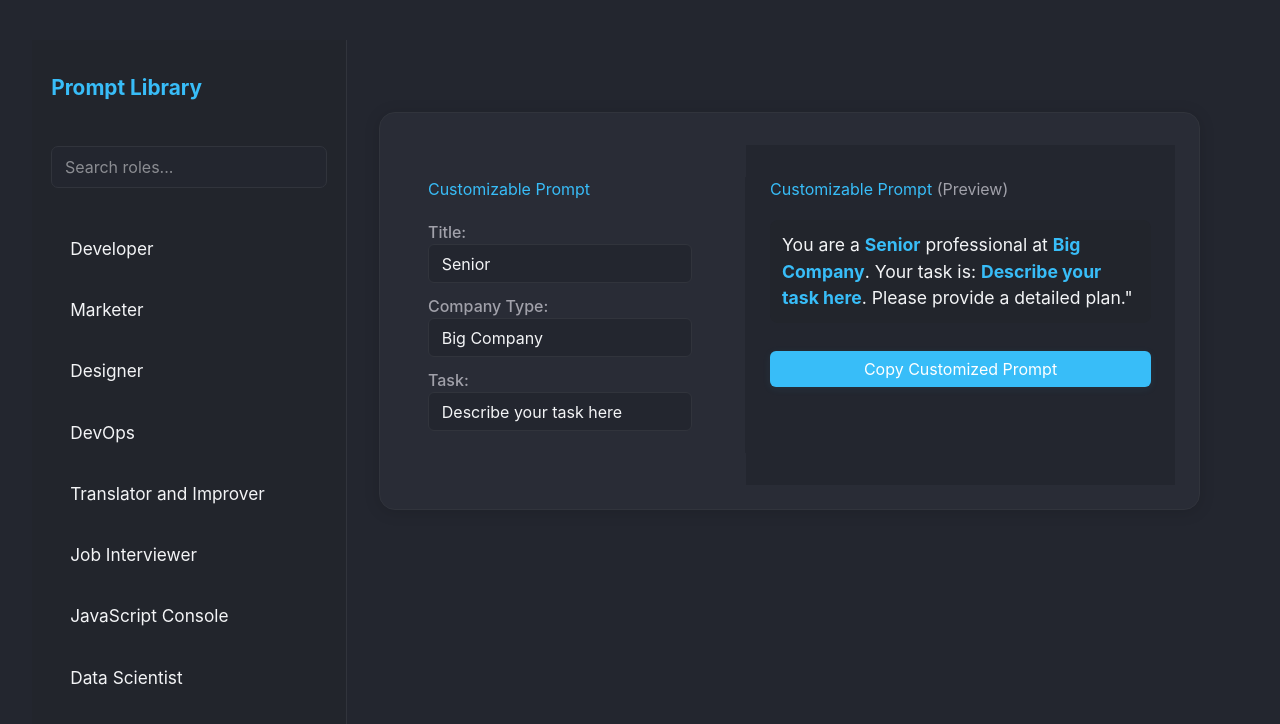
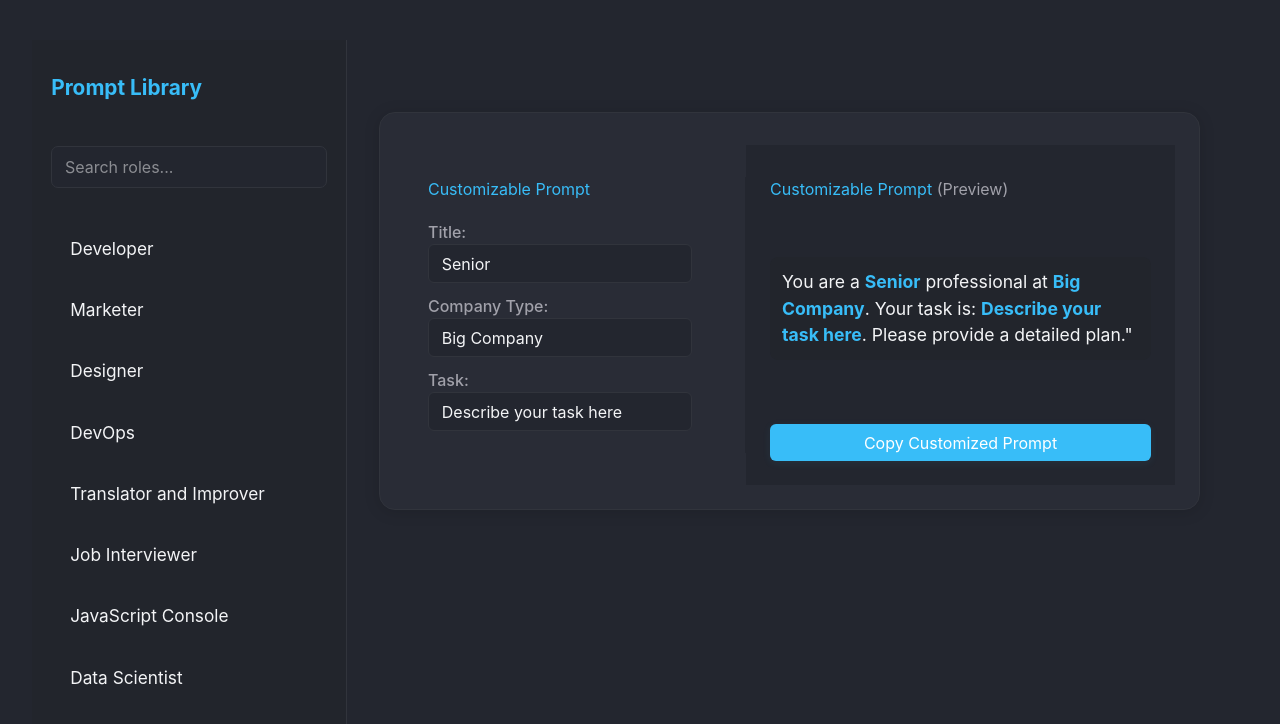
Before and after one commit to DangLam2603/ai-prompting-library, a Next.js app: page / in a window 1280 px wide. Shown: the top 724 px of the page. Built offline with nearby package versions, Linux system fonts and the light colour scheme.

Commit message:
small update

```diff
--- a/src/components/CustomPromptSection.tsx
+++ b/src/components/CustomPromptSection.tsx
@@ -169,7 +169,7 @@ const CustomPromptSection: React.FC = () => {
           padding: "2rem 1.5rem 1.5rem 1.5rem",
           display: "flex",
           flexDirection: "column",
-          justifyContent: "flex-start",
+          justifyContent: "space-between",
         }}
       >
         <h2 style={{ marginTop: 0, color: "#38bdf8" }}>
```
